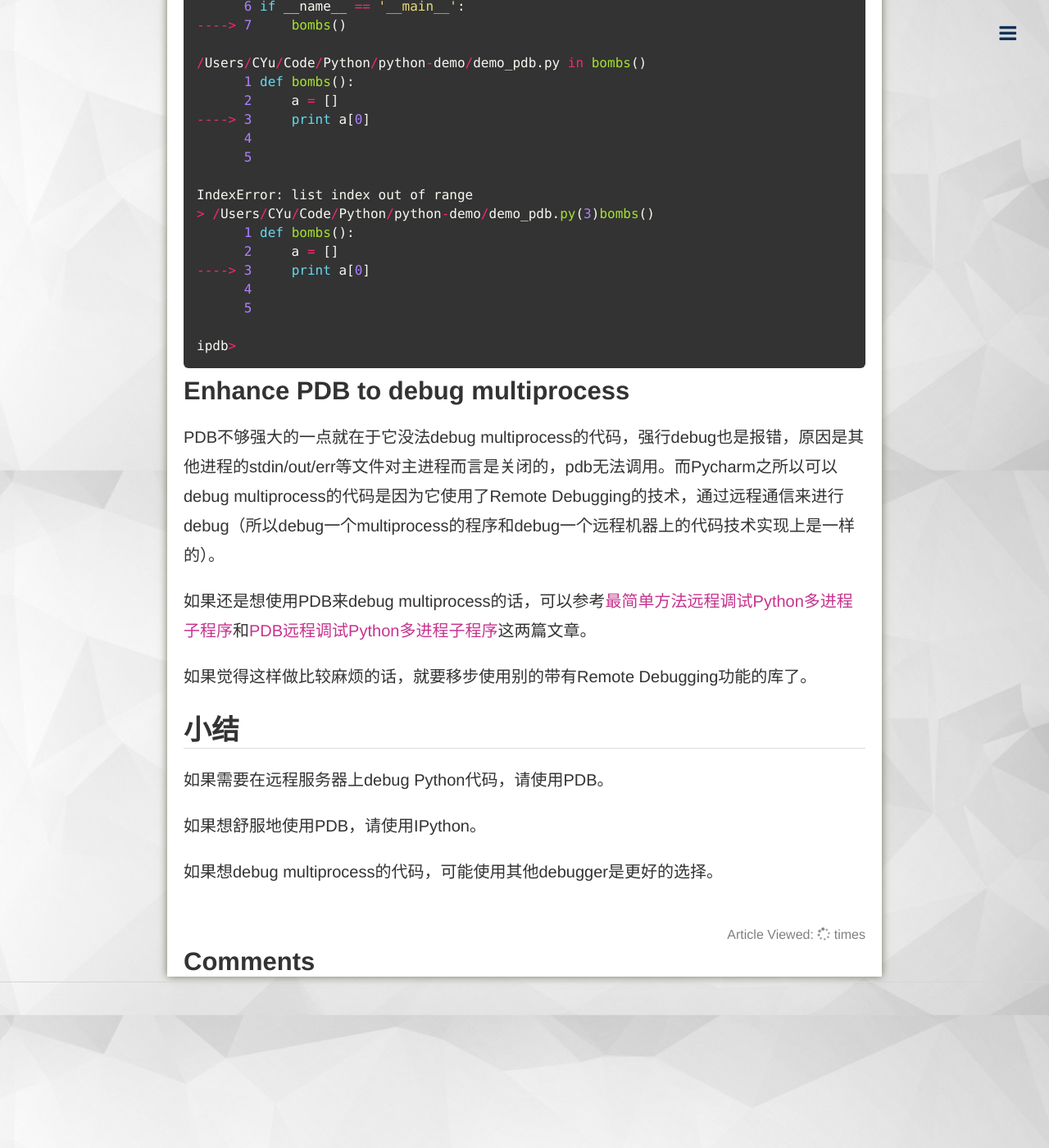
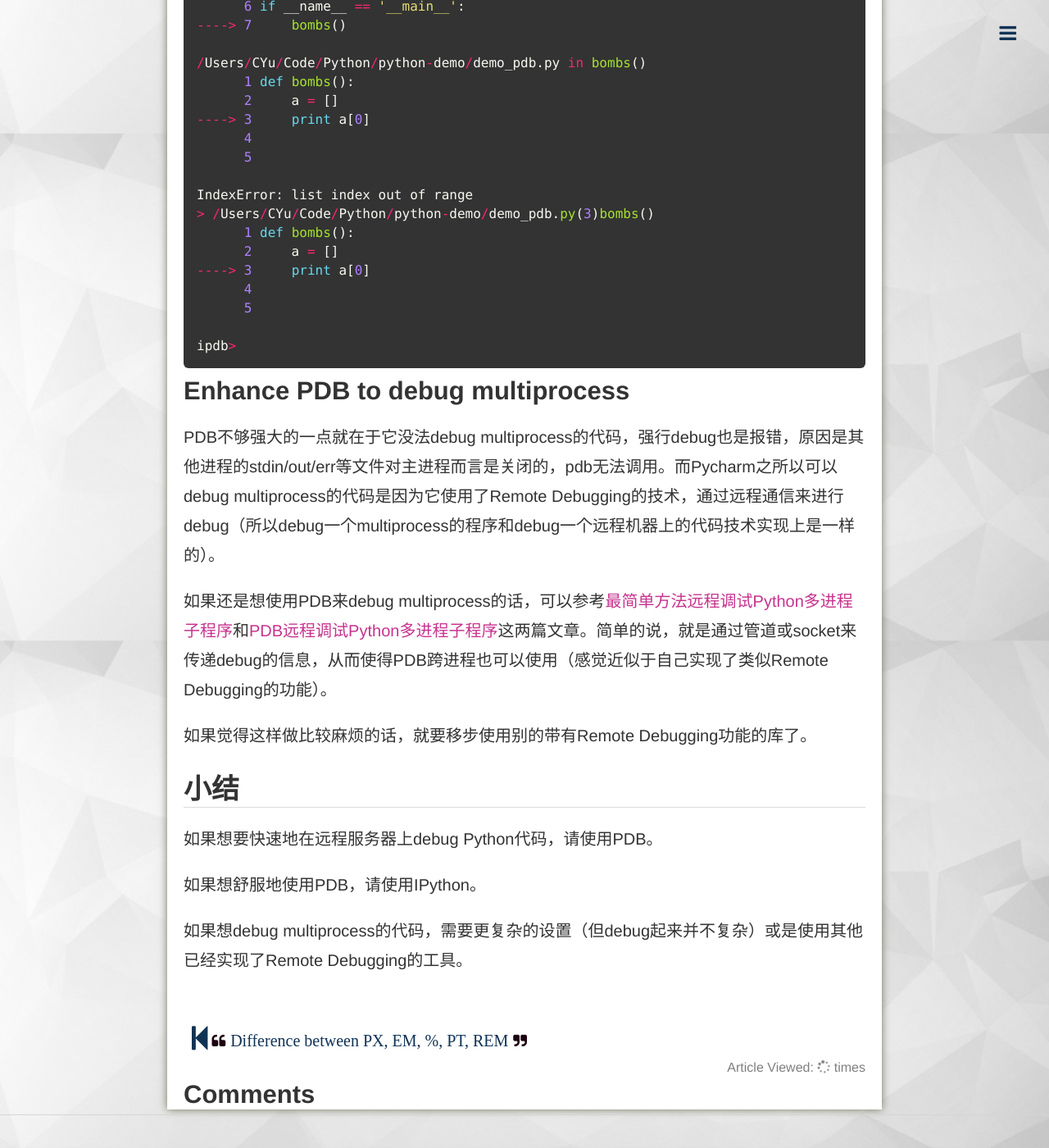
Before and after one commit to cuyu/cuyu.github.io, a Jekyll site: the page built from _posts/2016-08-11-Debug-Python-script-using-PDB.md, in a window 1280 px wide and 1400 px high, scrolled down 5404 px. Shown: the whole window at 82% size. Built offline with Jekyll 4.4.1, drawn with Linux system fonts in a browser that asks for light colours; nearby versions of some CDN libraries; comment, search, counter and statistics services are not loaded.

Commit message:
Add bottom links for previous and next article.

```diff
--- a/_layouts/post.html
+++ b/_layouts/post.html
@@ -17,6 +17,17 @@
     <div class="post-content">{{ content }}</div>
 
 </article>
+
+<div class="bottom-nav">
+    {% if page.previous %}
+        <a href="{{ page.previous.url }}"><span class="fa fa-step-backward" id="previous-logo"></span><span
+            class="bottom-nav-title">{{ page.previous.title }}</span></a>
+    {% endif %}
+    {% if page.next %}
+        <a href="{{ page.next.url }}"><span class="fa fa-step-forward" id="next-logo"></span><span
+                class="bottom-nav-title">{{ page.next.title }}</span></a>
+    {% endif %}
+</div>
 
 <div class="site-stats">
     Article Viewed: <span id="busuanzi_value_page_pv"><i class="fa fa-spinner fa-spin"></i></span> times
--- a/_posts/2016-08-11-Debug-Python-script-using-PDB.md
+++ b/_posts/2016-08-11-Debug-Python-script-using-PDB.md
@@ -219,14 +219,14 @@
 
 PDB不够强大的一点就在于它没法debug multiprocess的代码，强行debug也是报错，原因是其他进程的stdin/out/err等文件对主进程而言是关闭的，pdb无法调用。而Pycharm之所以可以debug multiprocess的代码是因为它使用了Remote Debugging的技术，通过远程通信来进行debug（所以debug一个multiprocess的程序和debug一个远程机器上的代码技术实现上是一样的）。
 
-如果还是想使用PDB来debug multiprocess的话，可以参考[最简单方法远程调试Python多进程子程序](http://blog.ptsang.net/debugging_python_multiprocessing)和[PDB远程调试Python多进程子程序](http://blog.ptsang.net/rm_pdb_module_for_debugging_multiprocessing)这两篇文章。
+如果还是想使用PDB来debug multiprocess的话，可以参考[最简单方法远程调试Python多进程子程序](http://blog.ptsang.net/debugging_python_multiprocessing)和[PDB远程调试Python多进程子程序](http://blog.ptsang.net/rm_pdb_module_for_debugging_multiprocessing)这两篇文章。简单的说，就是通过管道或socket来传递debug的信息，从而使得PDB跨进程也可以使用（感觉近似于自己实现了类似Remote Debugging的功能）。
 
 如果觉得这样做比较麻烦的话，就要移步使用别的带有Remote Debugging功能的库了。
 
 ## 小结
 
-如果需要在远程服务器上debug Python代码，请使用PDB。
+如果想要快速地在远程服务器上debug Python代码，请使用PDB。
 
 如果想舒服地使用PDB，请使用IPython。
 
-如果想debug multiprocess的代码，可能使用其他debugger是更好的选择。
+如果想debug multiprocess的代码，需要更复杂的设置（但debug起来并不复杂）或是使用其他已经实现了Remote Debugging的工具。
--- a/assets/css/main.css
+++ b/assets/css/main.css
@@ -192,7 +192,7 @@
 
 /* For article content part */
 article[class="post"] {
-    margin-bottom: 2.5rem;
+    margin-bottom: 3rem;
 }
 
 span[class="sep"] {
@@ -313,3 +313,66 @@
     font-size: .8rem;
     margin-right: 4px;
 }
+
+/* For nav article links in the bottom */
+div[class="bottom-nav"] {
+    font-size: 1rem;
+}
+div[class="bottom-nav"] > a {
+    display: table;
+    height: 2rem;
+    margin: 0 0 4px 10px;
+    border-bottom: None;
+    color: #103355;
+    font-family: 'Bree Serif', serif, "Avenir Next", Helvetica, arial, "Microsoft YaHei", 宋体, sans-serif;
+    transition: .3s;
+}
+
+div[class="bottom-nav"] > a > span[class="bottom-nav-title"] {
+    display:table-cell;
+    vertical-align:middle;
+}
+
+div[class="bottom-nav"] > a > span[class="bottom-nav-title"]:before {
+    content: "\f10d";
+    font-family: FontAwesome;
+    padding-right: .3rem;
+    color: #1e0010;
+    font-size: 90%;
+}
+
+div[class="bottom-nav"] > a > span[class="bottom-nav-title"]:after {
+    content: "\f10e";
+    font-family: FontAwesome;
+    padding-left: .3rem;
+    color: #1e0010;
+    font-size: 90%;
+}
+
+span[id="previous-logo"] {
+    margin-right: 5px;
+    color: #103355;
+    font-size: 1.7rem;
+    transition: .3s;
+}
+
+span[id="next-logo"] {
+    margin-right: 5px;
+    color: #103355;
+    font-size: 1.7rem;
+    transition: .3s;
+}
+
+div[class="bottom-nav"] > a:hover {
+    color: #a5a149;
+    -webkit-transform: translateX(1rem) translateY(0.2rem);
+    transform: translateX(1rem) translateY(0.2rem);
+}
+
+div[class="bottom-nav"] > a:hover > span[id="previous-logo"] {
+    color: #3e885e;
+}
+
+div[class="bottom-nav"] > a:hover > span[id="next-logo"] {
+    color: #3e885e;
+}
```
